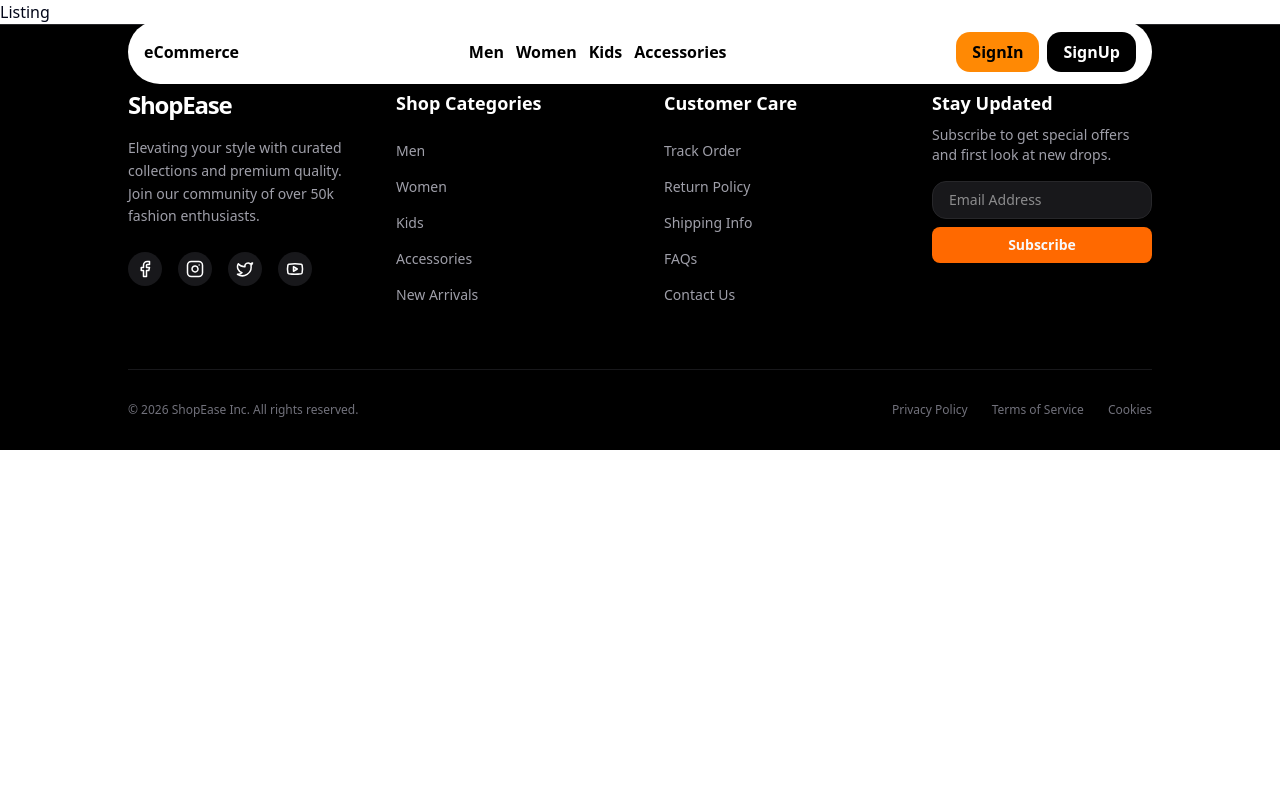
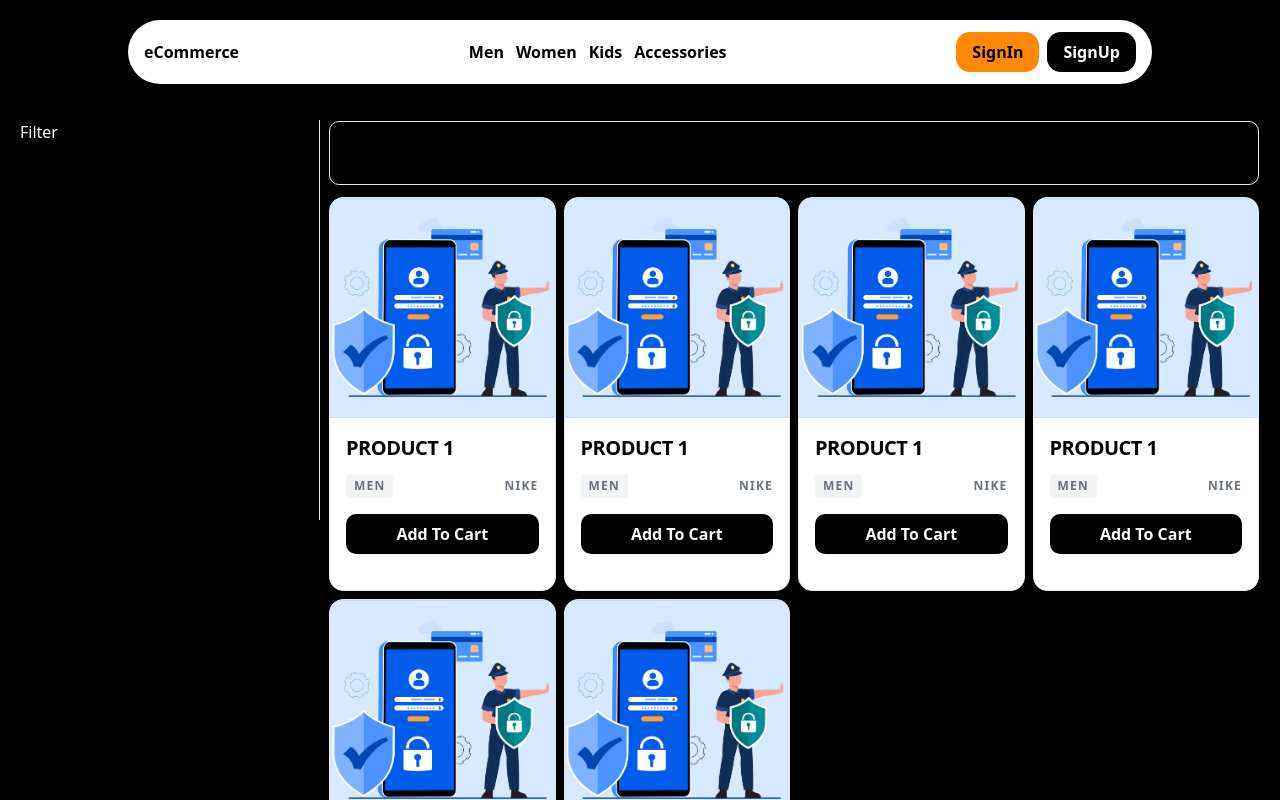
Before and after one commit to Susheeltalreja/FullStack-eCommerce-Application-for-2311A, a React app in the folder Frontend/: page /user/list in a window 1280 px wide. Shown: the top 800 px of the page. Built offline with nearby package versions, Linux system fonts and the light colour scheme; no server answers; the HTML template or start-up script is replaced by a standard one.

Commit message:
Delete Product Frontend and User Product layout

```diff
--- a/Frontend/src/Components/AdminComponents/AddProductForm.jsx
+++ b/Frontend/src/Components/AdminComponents/AddProductForm.jsx
@@ -94,6 +94,7 @@ function AddProductForm({ OpenForm, setOpenForm, Data }) {
                 if (data?.payload?.success) {
                     setOpenForm(false)
                     dispatch(FetchProductsThunk())
+                    setFormData({})
                     toast.success(`${data?.payload?.message}`)
                 } else {
                     toast.error(`${data?.payload?.message}`)
@@ -104,6 +105,7 @@ function AddProductForm({ OpenForm, setOpenForm, Data }) {
                 if (data?.payload?.success) {
                     setOpenForm(false)
                     dispatch(FetchProductsThunk())
+                    setFormData({})
                     toast.success(`${data?.payload?.message}`)
                 } else {
                     toast.error(`${data?.payload?.message}`)
--- a/Frontend/src/Components/AdminComponents/ProductCards.jsx
+++ b/Frontend/src/Components/AdminComponents/ProductCards.jsx
@@ -1,6 +1,23 @@
+import { DeleteProductThunk, FetchProductsThunk } from '@/StateManagement/AdminSlices/ProductSlice';
 import React from 'react'
+import { useDispatch } from 'react-redux'
+import { toast } from 'sonner';
 
 function ProductCards({ product, setOpenForm, setData }) {
+
+  const dispatch = useDispatch();
+
+  function HandleDelete(Data){
+    dispatch(DeleteProductThunk(Data?._id)).then((d) => {
+      if(d?.payload?.success){
+        dispatch(FetchProductsThunk())
+        toast.success(`${d?.payload?.message}`)
+      }else{
+        toast.error(`${d?.payload?.message}`)
+      }
+    });
+  }
+
   return (
     <div className='group relative border border-gray-200 bg-white space-y-4 rounded-xl overflow-hidden transition-all duration-300 hover:shadow-2xl hover:border-orange-500'>
 
@@ -41,7 +58,9 @@ function ProductCards({ product, setOpenForm, setData }) {
         >
           Edit
         </button>
-        <button className='flex-1 bg-black text-white py-2 rounded-lg font-bold transition-all duration-200 hover:bg-gray-800 active:scale-95 cursor-pointer'>
+        <button className='flex-1 bg-black text-white py-2 rounded-lg font-bold transition-all duration-200 hover:bg-gray-800 active:scale-95 cursor-pointer'
+        onClick={() => HandleDelete(product)}
+        >
           Delete
         </button>
       </div>
--- a/Frontend/src/Components/AuthComponents/AuthLayout.jsx
+++ b/Frontend/src/Components/AuthComponents/AuthLayout.jsx
@@ -1,11 +1,11 @@
 import React from 'react'
-import { Outlet } from 'react-router-dom'
+import { Link, Outlet } from 'react-router-dom'
 function AuthLayout() {
   return (
     <div className='grid grid-cols-1 md:grid-cols-2 h-screen'>
       <div className="hidden md:flex justify-center items-center flex-col bg-black relative">
         <div className="">
-        <h1 className='font-bold text-orange-400 text-5xl hover:scale-110 cursor-pointer'>ShopEase</h1>
+        <Link to="/user/home" className='font-bold text-orange-400 text-5xl hover:scale-110 cursor-pointer'>ShopEase</Link>
         </div>
         <div className="text-gray-400 absolute bottom-10">
           EST . 2026 PREMIUM QUALITY
--- /dev/null
+++ b/Frontend/src/Components/UserComponents/Filter.jsx
@@ -0,0 +1,11 @@
+import React from 'react'
+
+function Filter() {
+  return (
+    <div className='h-100 border-r'>
+      Filter
+    </div>
+  )
+}
+
+export default Filter
--- /dev/null
+++ b/Frontend/src/Components/UserComponents/UserCard.jsx
@@ -0,0 +1,50 @@
+import React from 'react'
+
+import Image from "../../Images/AuthImage.jpg"
+
+function UserCard() {
+    return (
+        <div className='group relative border border-gray-200 bg-white space-y-4 rounded-xl overflow-hidden transition-all duration-300 hover:shadow-2xl hover:border-orange-500'>
+
+            {/* Image Container with Zoom Effect */}
+            <div className="overflow-hidden bg-gray-100">
+                <img
+                    src={Image}
+                    alt="{product.ProductName}"
+                    className='w-full h-[220px] object-cover transition-transform duration-500 group-hover:scale-110'
+                />
+            </div>
+
+            {/* Product Details */}
+            <div className="px-4 space-y-3">
+                <div className="flex justify-between items-center">
+                    <h1 className='font-black text-black text-xl uppercase tracking-tight'>Product 1</h1>
+                    {/* <span className={`text-orange-600 font-black text-sm ${product.ProductSalePrice ? "line-through" : ""}`}>
+                        Rs. 5000
+                    </span> */}
+                    {/* <span className={`text-orange-600 font-black text-sm ${product.ProductSalePrice ? "block" : "hidden"}`}>
+                        Rs. {product.ProductSalePrice}
+                    </span> */}
+                </div>
+
+                <div className="flex justify-between items-center text-xs font-bold uppercase tracking-widest text-gray-500">
+                    <span className="bg-gray-100 px-2 py-1 rounded">Men</span>
+                    <span>Nike</span>
+                </div>
+            </div>
+
+            {/* Action Buttons */}
+            <div className="flex gap-2 px-4 pb-4">
+                <button className='flex-1 bg-black text-white py-2 rounded-lg font-bold transition-all duration-200 hover:bg-gray-800 active:scale-95 cursor-pointer'
+                >
+                    Add To Cart
+                </button>
+            </div>
+
+            {/* Subtle Orange Accent Line on Hover */}
+            <div className="h-1 w-0 bg-orange-500 transition-all duration-300 group-hover:w-full"></div>
+        </div>
+    )
+}
+
+export default UserCard
--- a/Frontend/src/StateManagement/AdminSlices/ProductSlice.jsx
+++ b/Frontend/src/StateManagement/AdminSlices/ProductSlice.jsx
@@ -26,6 +26,14 @@ export const UpdateProductThunk = createAsyncThunk(
     }
 )
 
+export const DeleteProductThunk = createAsyncThunk(
+    "/product/DeleteProductThunk",
+    async(id) => {
+        const response = await axios.delete(`http://localhost:5000/product/delete-product/${id}`);
+        return response?.data
+    }
+)
+
 const ProductSlice = createSlice(
     {
         name: "ProductSlice",
--- a/Frontend/src/pages/UserPages/Listing.jsx
+++ b/Frontend/src/pages/UserPages/Listing.jsx
@@ -1,9 +1,22 @@
+import Filter from '@/Components/UserComponents/Filter'
+import UserCard from '@/Components/UserComponents/UserCard'
 import React from 'react'
 
 function Listing() {
   return (
-    <div>
-      <h1>Listing</h1>
+    <div className="grid md:grid-cols-[300px_1fr] grid-cols-1 gap-2 py-30 px-5 bg-black text-white">
+      <Filter />
+      <div className="border  border-black space-y-3">
+        <div className="border h-16 rounded-lg"></div>
+        <div className="grid grid-cols-1 md:grid-cols-2 lg:grid-cols-3 xl:grid-cols-4 gap-2">
+          <UserCard />
+          <UserCard />
+          <UserCard />
+          <UserCard />
+          <UserCard />
+          <UserCard />
+        </div>
+      </div>
     </div>
   )
 }
```
Also changed, not shown: 6 other files (tests, documents, lock files or other folders).
